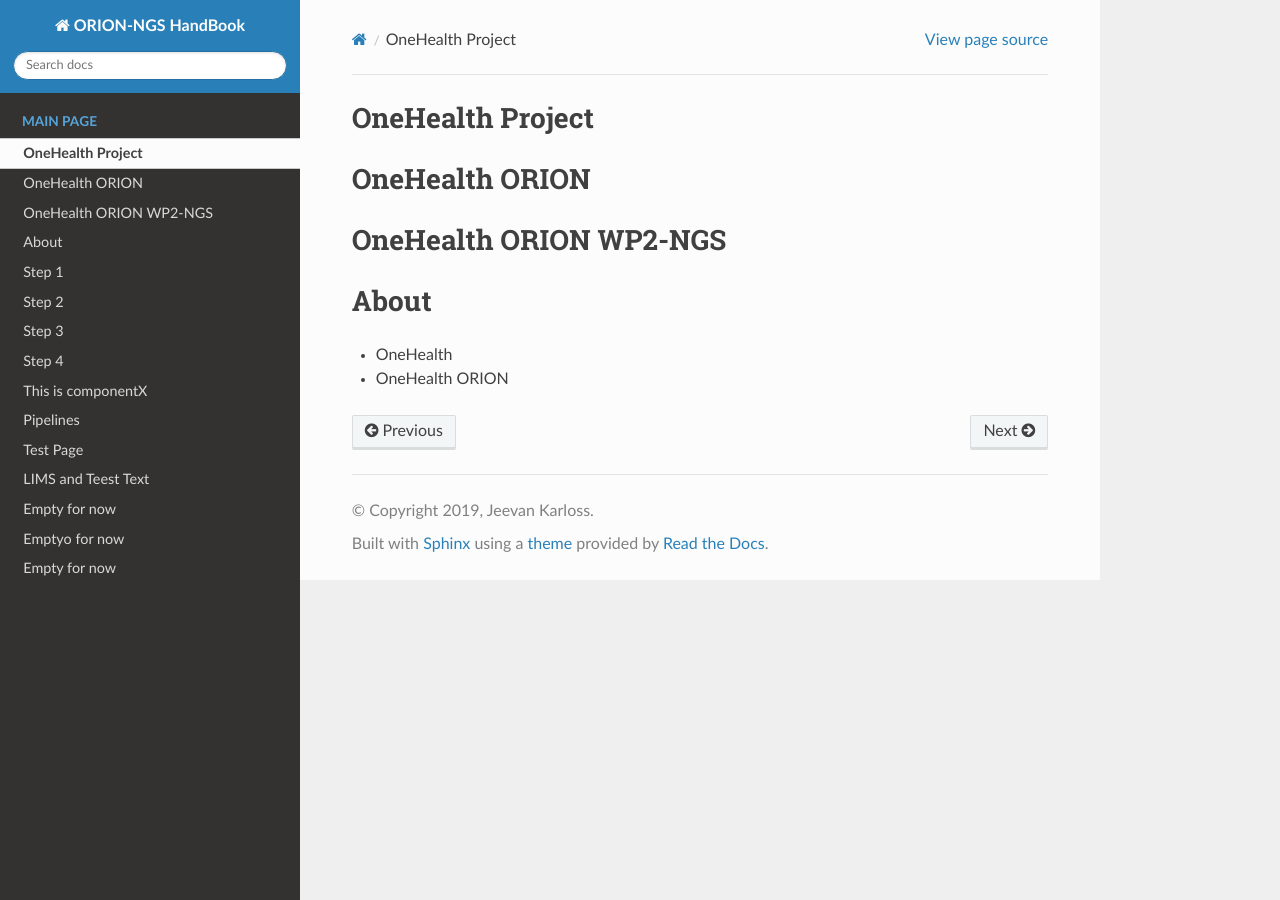
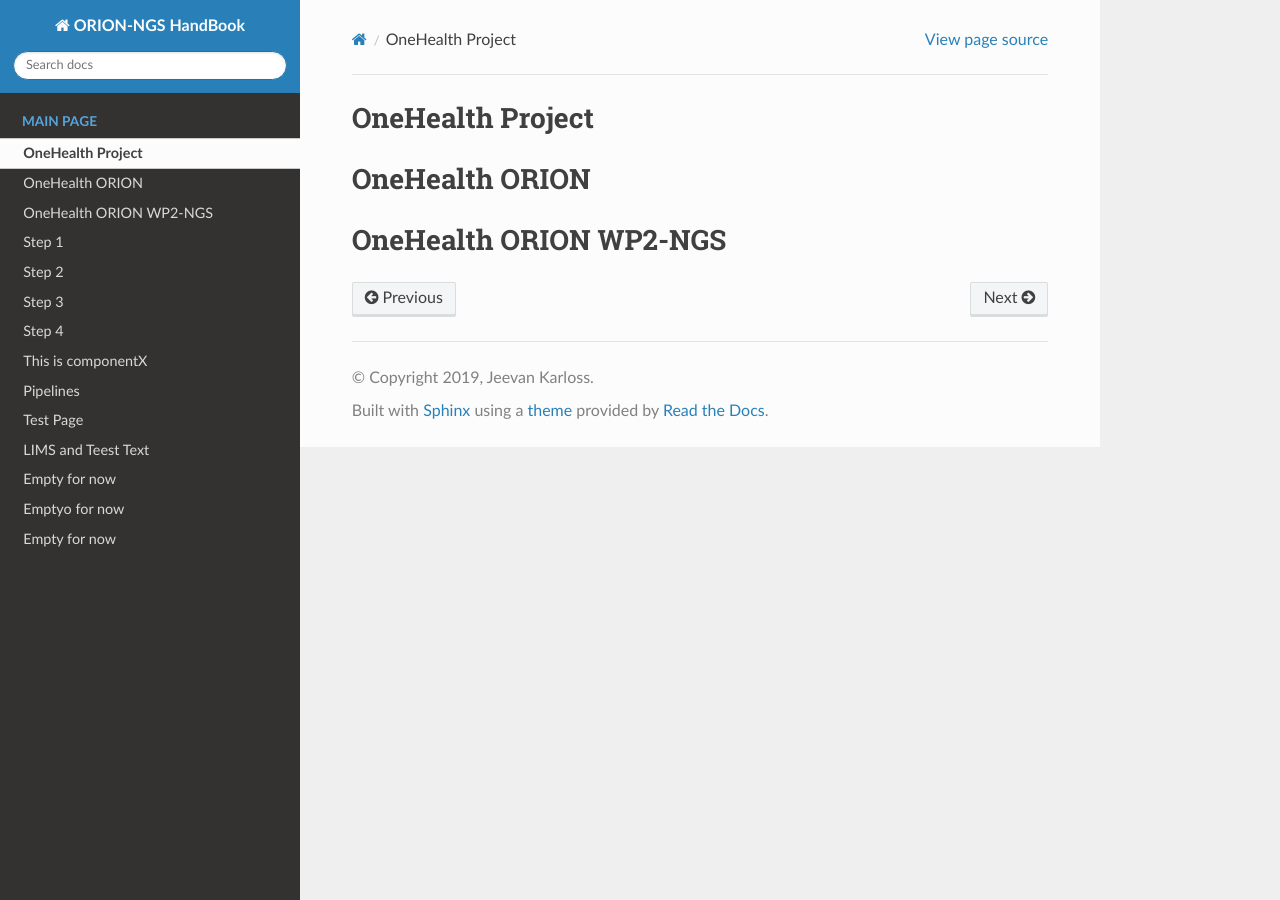
Before and after one commit to NorwegianVeterinaryInstitute/ORION_HandBook, a Sphinx documentation site: the page built from docs/source/about.rst, in a window 1280 px wide. Built offline with Sphinx 7.4.7 and the Read the Docs theme 2.0.0, drawn with Linux system fonts in a browser that asks for light colours.

Commit message:
Update about.rst

```diff
--- a/docs/source/about.rst
+++ b/docs/source/about.rst
@@ -1,6 +1,5 @@
 OneHealth Project
 =====================
-
 
 OneHealth ORION
 =====================
@@ -8,9 +7,3 @@ OneHealth ORION
 
 OneHealth ORION WP2-NGS
 =====================
-
-
-About
-==================
-* OneHealth
-* OneHealth ORION
```
